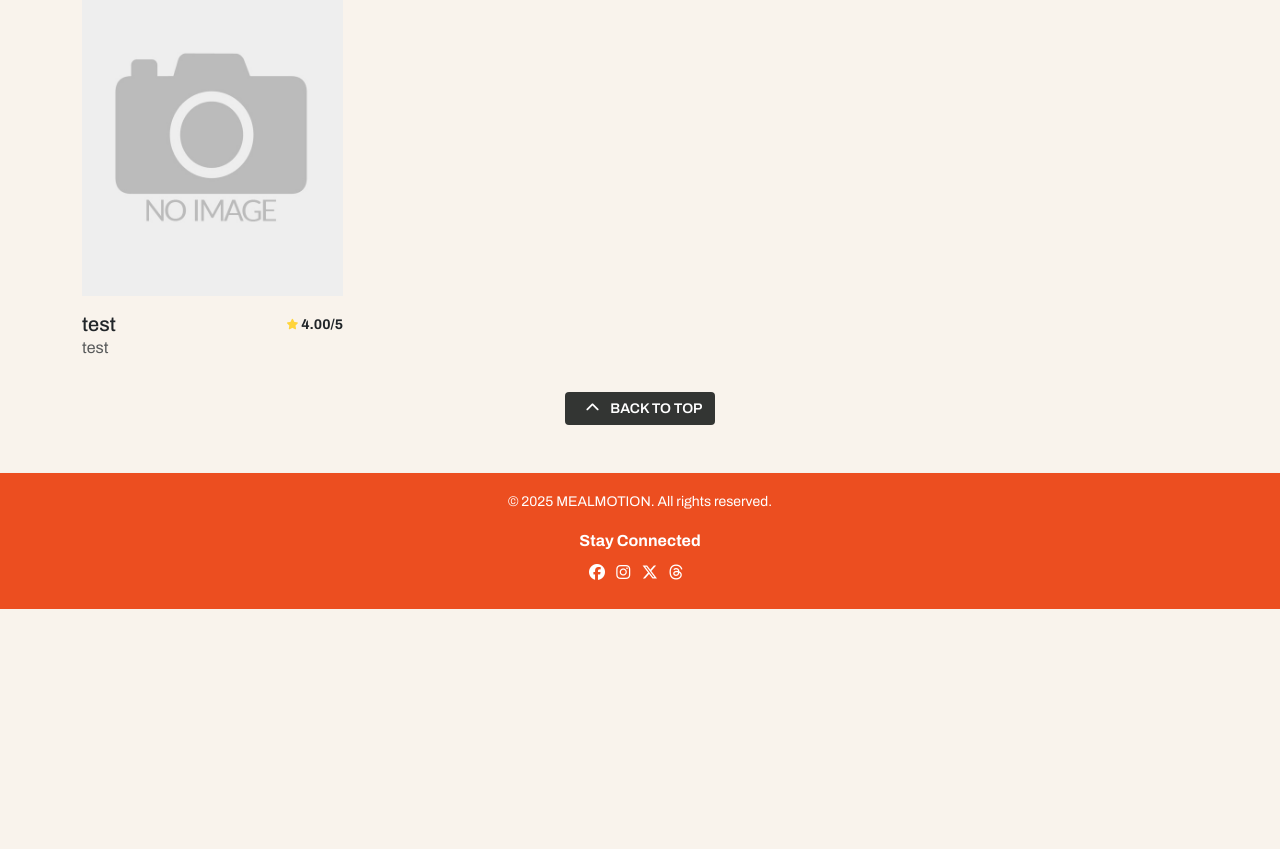
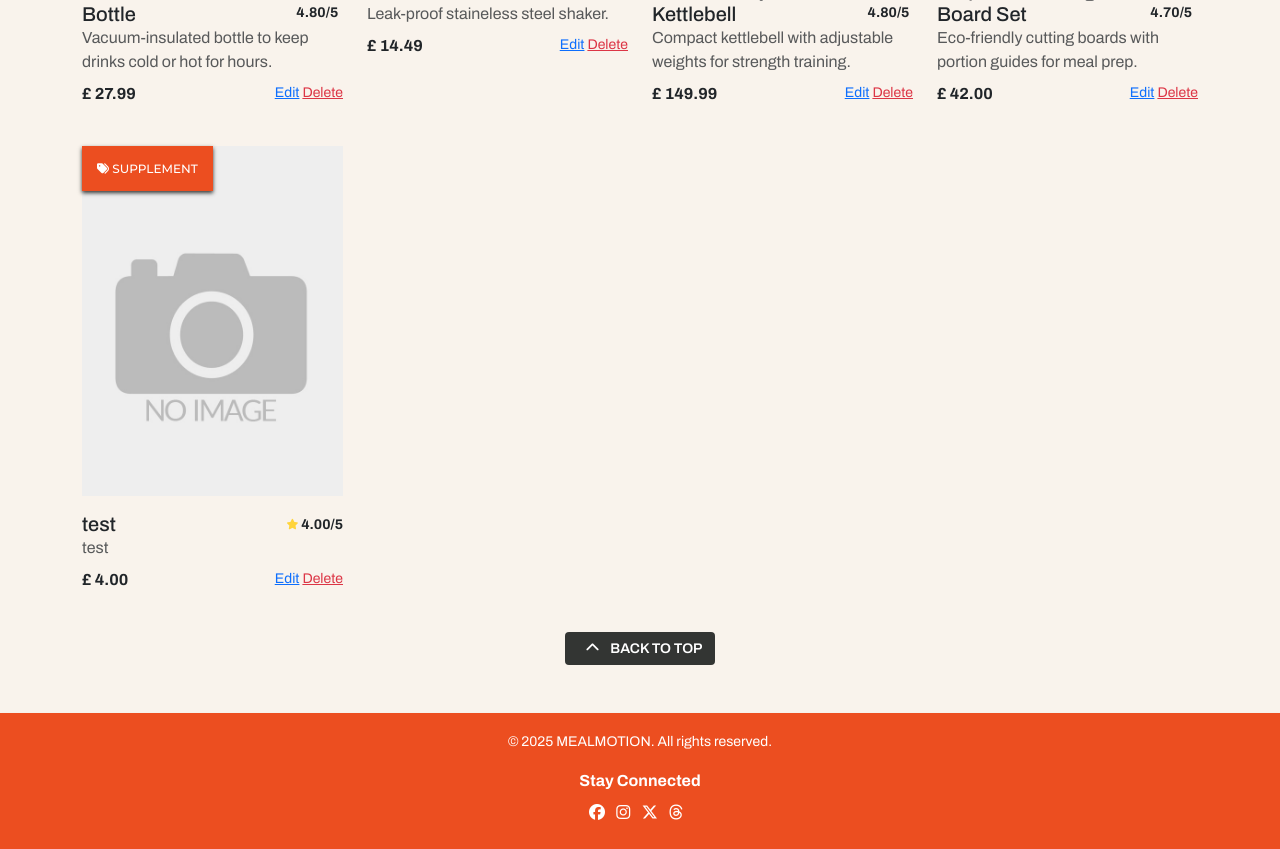
Before and after one commit to AugustinaGonja/meal_motion_v2, a Django app: page /products/ in a window 1280 px wide. Shown: the part 2889-3738 px from the top of the page. Before the commit the page ends 3498 px from the top, so only its background shows below. Run offline with Django 4.2, Linux system fonts and the light colour scheme; a user stored in the database is signed in; data comes from the database, SQL or seed files in the repository; some libraries are stand-ins or nearby versions.

Commit message:
Added product price tag (forgotten) and admin delete products.

```diff
--- a/products/templates/products/products.html
+++ b/products/templates/products/products.html
@@ -97,6 +97,17 @@
                     </div>
                 </div>
                 <p class="mb-2 fs-6 text-muted">{{ product.description }}</p>
+                <div class="d-flex justify-content-between">
+                    <p class="fw-bold fs-6">£ {{ product.price }}</p>
+                    <!--Product Management-->
+                    {% if request.user.is_superuser %}
+                    <small>
+                        <a href="{% url 'edit_product' product.id %}">Edit</a>
+                        <a href="{% url 'delete_product' product.id %}" class="text-danger"
+                            onclick="return confirm('Are you sure you want to delete ?')">Delete</a>
+                    </small>
+                    {% endif %}
+                </div>
             </a>
         </div>
         {% endfor %}
```
